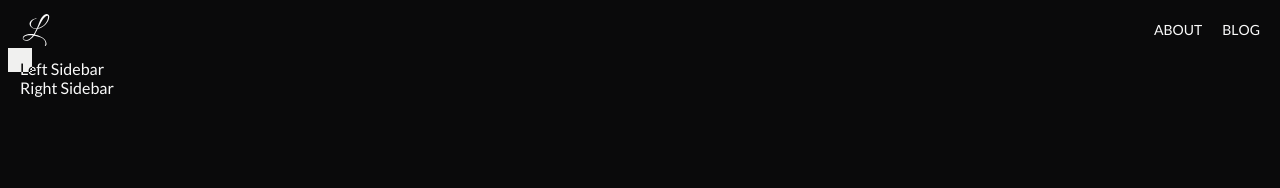
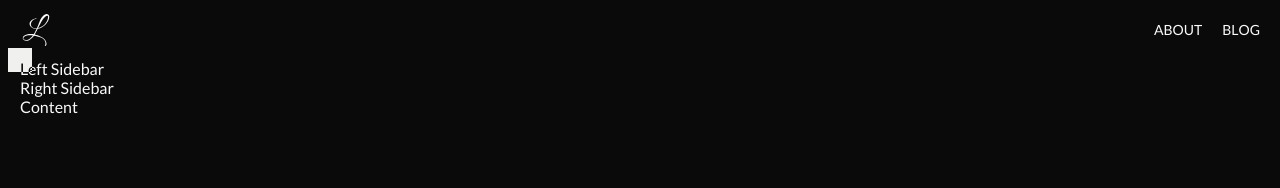
Before and after one commit to ethn1ee/portfolio-v1, a Next.js app: page /blog in a window 1280 px wide. Shown: the top 188 px of the page. Built offline with nearby package versions, Linux system fonts and the light colour scheme.

Commit message:
Add content component in blog

```diff
--- /dev/null
+++ b/src/app/blog/content.jsx
@@ -0,0 +1,5 @@
+const Content = () => {
+  return <div>Content</div>;
+};
+
+export default Content;
--- a/src/app/blog/page.jsx
+++ b/src/app/blog/page.jsx
@@ -1,3 +1,4 @@
+import Content from "./content";
 import LeftSidebar from "./leftSidebar";
 import RightSidebar from "./rightSidebar";
 
@@ -6,6 +7,7 @@ const Blog = () => {
 
     <LeftSidebar />
     <RightSidebar />
+    <Content />
   </main>;
 
 };
```
